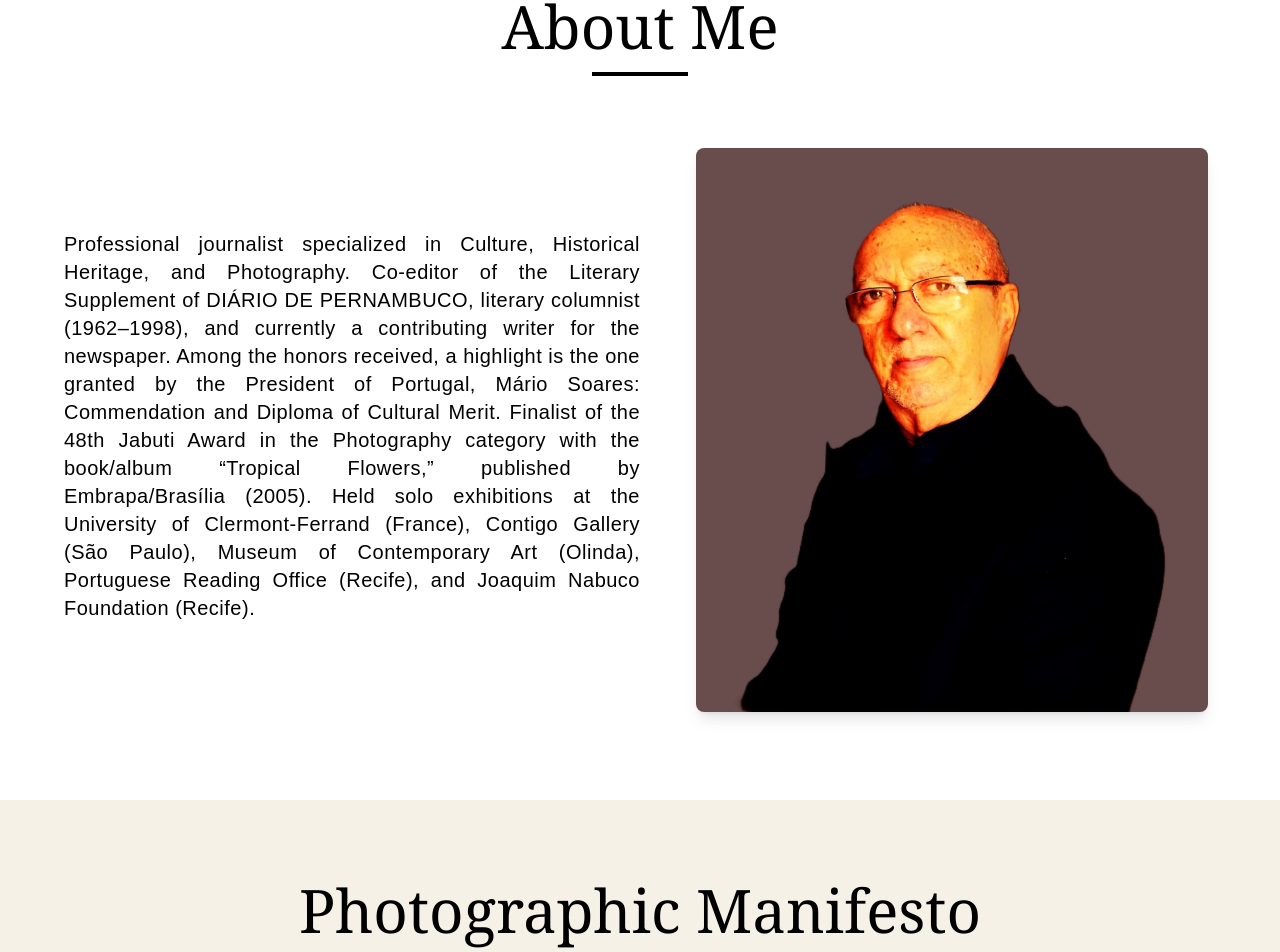
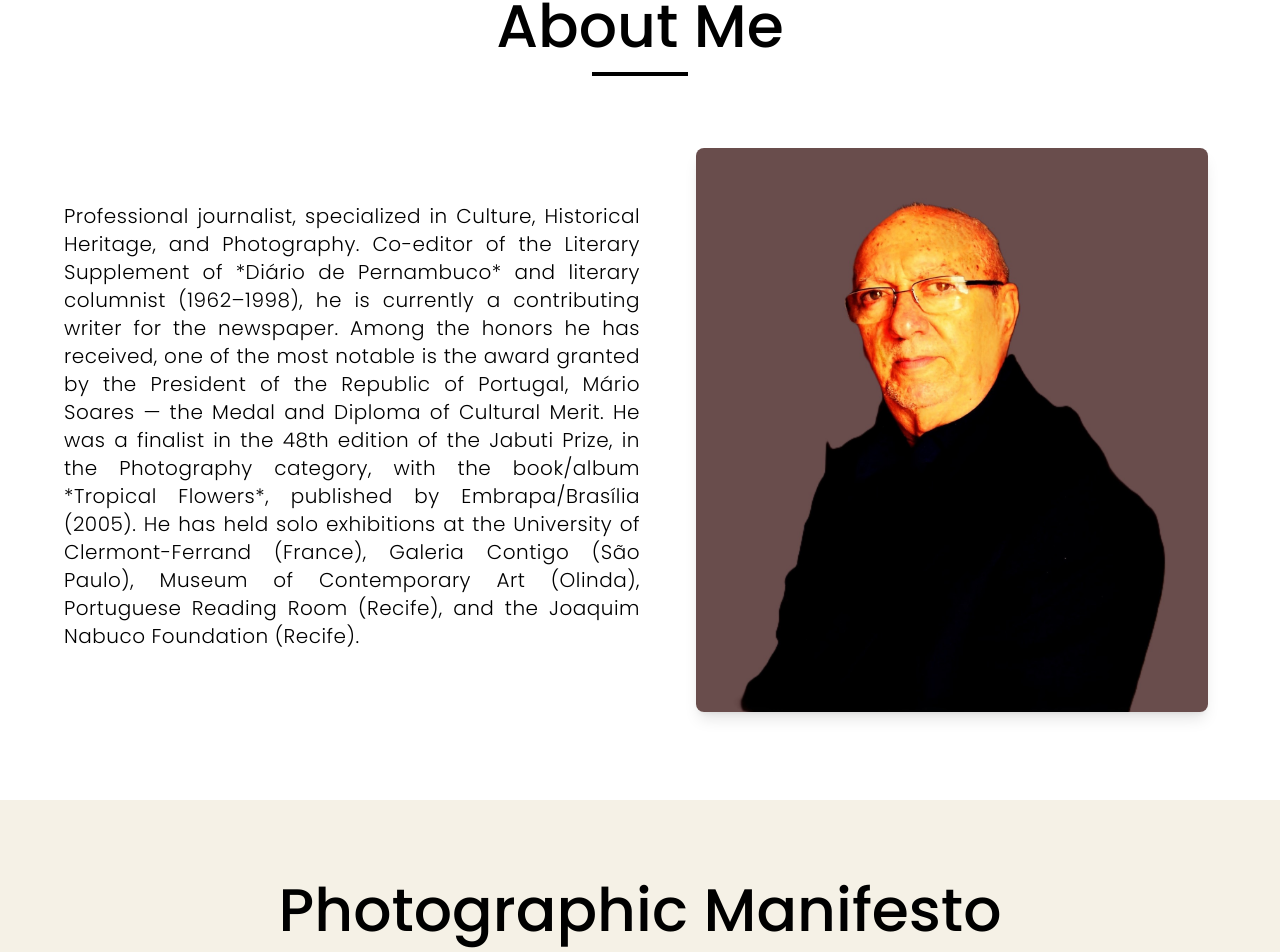
Before and after one commit to DeborahLyra/photographer-landingpage, a React (Vite) app: page / in a window 1280 px wide. Shown: the part 1036-1988 px from the top of the page. Built offline with nearby package versions, Linux system fonts and the light colour scheme; no server answers; the database is empty; a web font is replaced by a local one.

Commit message:
bug fixed

```diff
--- a/index.html
+++ b/index.html
@@ -1,13 +1,21 @@
 <!doctype html>
 <html lang="en">
+
 <head>
   <meta charset="UTF-8" />
   <link rel="icon" type="image/svg+xml" href="./public/imgs/logoMarcus.png" />
   <meta name="viewport" content="width=device-width, initial-scale=1.0" />
+  <link rel="preconnect" href="https://fonts.googleapis.com">
+  <link rel="preconnect" href="https://fonts.gstatic.com" crossorigin>
+  <link
+    href="https://fonts.googleapis.com/css2?family=Poppins:ital,wght@0,100;0,200;0,300;0,400;0,500;0,600;0,700;0,800;0,900;1,100;1,200;1,300;1,400;1,500;1,600;1,700;1,800;1,900&display=swap"
+    rel="stylesheet">
   <title>Marcus Prado</title>
 </head>
+
 <body>
   <div id="root"></div>
   <script type="module" src="/src/main.tsx"></script>
 </body>
+
 </html>
--- a/src/components/AboutMe.tsx
+++ b/src/components/AboutMe.tsx
@@ -16,7 +16,7 @@ export function AboutMe() {
                 transition={{ duration: 1 }}
                 className="text-center mb-16"
             >
-                <h2 className="font-serif text-4xl md:text-6xl mb-4">
+                <h2 className="font-medium text-4xl md:text-6xl mb-4">
                     {t('aboutMe.title')}
                 </h2>
                 <div className="w-24 h-1 bg-black mx-auto"></div>
--- a/src/components/Banner.tsx
+++ b/src/components/Banner.tsx
@@ -11,7 +11,7 @@ export function Banner() {
         <>
             <div className="w-full flex justify-center items-center h-32 md:h-64">
                 <motion.h1
-                    className="font-serif font-medium text-4xl md:text-8xl text-center"
+                    className="font-medium text-4xl md:text-8xl text-center"
                     initial={{ opacity: 0, y: 30 }}
                     animate={{ opacity: 1, y: 0 }}
                     transition={{ duration: 1 }}
--- a/src/components/Contact.tsx
+++ b/src/components/Contact.tsx
@@ -40,7 +40,7 @@ export function Contact() {
                 transition={{ duration: 1 }}
                 className="text-center mb-16"
             >
-                <h2 className="font-serif text-4xl md:text-6xl mb-4">
+                <h2 className="font-medium text-4xl md:text-6xl mb-4">
                     {t('contact.title')}
                 </h2>
                 <div className="w-24 h-1 bg-black mx-auto"></div>
@@ -48,7 +48,7 @@ export function Contact() {
                     initial={{ opacity: 0 }}
                     animate={isInView ? { opacity: 1 } : {}}
                     transition={{ duration: 1, delay: 0.3 }}
-                    className="font-serif mt-8 text-lg md:text-xl max-w-2xl mx-auto"
+                    className="mt-8 text-lg md:text-xl max-w-2xl mx-auto"
                 >
                     {t('contact.subtitle')}
                 </motion.p>
@@ -80,7 +80,7 @@ export function Contact() {
                                     className="mb-6 text-gray-800"
                                     weight="duotone"
                                 />
-                                <p className="font-serif text-lg text-center text-gray-800">
+                                <p className="text-lg text-center text-gray-800">
                                     {item.text}
                                 </p>
                             </motion.a>
--- a/src/components/Footer.tsx
+++ b/src/components/Footer.tsx
@@ -26,10 +26,10 @@ export function Footer() {
             transition={{ duration: 1, delay: 0.3 }}
             className="mb-8 md:mb-0"
           >
-            <h3 className="font-serif text-2xl md:text-3xl mb-4">
+            <h3 className="font-medium text-2xl md:text-3xl mb-4">
               {t('footer.title')}
             </h3>
-            <p className="font-serif text-lg text-gray-700 max-w-md">
+            <p className="text-lg text-gray-700 max-w-md">
               {t('footer.subtitle')}
             </p>
           </motion.div>
@@ -55,7 +55,7 @@ export function Footer() {
                 </motion.a>
               ))}
             </div>
-            <p className="font-serif text-gray-600">
+            <p className="text-gray-600">
               © {new Date().getFullYear()} Marcus Prado. {t('footer.rights')}
             </p>
           </motion.div>
--- a/src/components/Gallery.tsx
+++ b/src/components/Gallery.tsx
@@ -56,11 +56,11 @@ export function Gallery() {
                 transition={{ duration: 1 }}
                 className="text-center mb-16"
             >
-                <h2 className="font-serif text-4xl md:text-6xl mb-4 text-black">
+                <h2 className="font-medium text-4xl md:text-6xl mb-4 text-black">
                     {t('galery.title') || "Galeria"}
                 </h2>
                 <div className="w-24 h-1 bg-black mx-auto"></div>
-                <p className="font-serif mt-8 text-lg">{t('galery.subtitle')}</p>
+                <p className=" mt-8 text-lg">{t('galery.subtitle')}</p>
             </motion.div>
 
             <div className="grid grid-cols-1 md:grid-cols-2  gap-4 p-4">
@@ -79,7 +79,7 @@ export function Gallery() {
                             className="w-full h-48 object-cover rounded"
                             onContextMenu={handleContextMenu}
                         />
-                        <h2 className="text-xl font-bold mt-2">{titles[index]}</h2>
+                        <h2 className="text-xl font-medium mt-2">{titles[index]}</h2>
                     </motion.div>
                 ))}
             </div>
--- a/src/components/VisualManifesto.tsx
+++ b/src/components/VisualManifesto.tsx
@@ -20,7 +20,7 @@ export function ArtisticManifesto() {
         transition={{ duration: 1 }}
         className="text-center mb-16"
       >
-        <h2 className="font-serif text-4xl md:text-6xl mb-4">
+        <h2 className="font-medium text-4xl md:text-6xl mb-4">
           {t('artisticManifesto.title')}
         </h2>
         <div className="w-24 h-1 bg-black mx-auto"></div>
@@ -40,7 +40,7 @@ export function ArtisticManifesto() {
               initial={{ opacity: 0, x: idx % 2 === 0 ? -20 : 20 }}
               animate={isInView ? { opacity: 1, x: 0 } : {}}
               transition={{ duration: 0.8, delay: 0.1 * idx }}
-              className={`font-serif text-lg text-justify md:text-xl mb-6 tracking-wide ${
+              className={`text-lg text-justify md:text-xl mb-6 tracking-wide ${
                 paragraph.startsWith("NA FOTOGRAFIA") ||
                 paragraph.startsWith("INSPIRO-ME") ||
                 paragraph.startsWith("MINHA PAISAGEM") ||
@@ -62,7 +62,7 @@ export function ArtisticManifesto() {
         className="mt-20 text-center"
       >
         <div className="inline-block border-t border-black pt-4">
-          <p className="font-serif italic">
+          <p className="font-medium italic">
             {t('artisticManifesto.signature', { defaultValue: "Marcus Prado" })}
           </p>
         </div>
--- a/src/index.css
+++ b/src/index.css
@@ -16,7 +16,9 @@
 
 * {
   font-size: 1em;
-  font-family: 'Satoshi', sans-serif;
+  font-family: "Poppins", sans-serif;
+  font-weight: 300;
+  font-style: normal;
   transition: all .3s ease-in-out;
   scroll-behavior: smooth;
   box-sizing: border-box;
--- a/src/locales/en/translation.json
+++ b/src/locales/en/translation.json
@@ -4,7 +4,7 @@
   "navbar.proj": "Gallery",
   "navbar.con": "Contact",
   "aboutMe.title": "About Me",
-  "aboutMe.text": "Professional journalist specialized in Culture, Historical Heritage, and Photography.\nCo-editor of the Literary Supplement of DIÁRIO DE PERNAMBUCO, literary columnist (1962–1998), and currently a contributing writer for the newspaper.\nAmong the honors received, a highlight is the one granted by the President of Portugal, Mário Soares: Commendation and Diploma of Cultural Merit.\nFinalist of the 48th Jabuti Award in the Photography category with the book/album “Tropical Flowers,” published by Embrapa/Brasília (2005).\nHeld solo exhibitions at the University of Clermont-Ferrand (France), Contigo Gallery (São Paulo), Museum of Contemporary Art (Olinda), Portuguese Reading Office (Recife), and Joaquim Nabuco Foundation (Recife).",
+  "aboutMe.text": "Professional journalist, specialized in Culture, Historical Heritage, and Photography. Co-editor of the Literary Supplement of *Diário de Pernambuco* and literary columnist (1962–1998), he is currently a contributing writer for the newspaper. Among the honors he has received, one of the most notable is the award granted by the President of the Republic of Portugal, Mário Soares — the Medal and Diploma of Cultural Merit. He was a finalist in the 48th edition of the Jabuti Prize, in the Photography category, with the book/album *Tropical Flowers*, published by Embrapa/Brasília (2005). He has held solo exhibitions at the University of Clermont-Ferrand (France), Galeria Contigo (São Paulo), Museum of Contemporary Art (Olinda), Portuguese Reading Room (Recife), and the Joaquim Nabuco Foundation (Recife).",
 
   "artisticManifesto.title": "Photographic Manifesto",
   "artisticManifesto.text": "IN PHOTOGRAPHY, I desire to maintain the illusory character of the image through fragments, not the representation of reality.\n\nI DRAW INSPIRATION FROM KAFKA, Marcel Proust, Charles Baudelaire, Machado de Assis, Euclides da Cunha (who perhaps never photographed), for whom detail was fundamental. I refer not to the so-called 'morbid details' that permeate certain literary works, but to inspirations of other creative essences and images unseen before me.\n\nMY LANDSCAPE WILL NOT BE A POSTCARD, it will be easily identified by its angles, by my intimate way of looking and seeing, by the tonality of colors, in search of a style uniquely my own.\n\nI SEEK TO GIVE THE PHOTOGRAPHIC ACT the ritualistic importance of a work of art and its subjective possibilities.\n\nI STAND BY MY work philosophy when it comes to exclusivity. In dealings with collectors and Art Galleries, I certify that my photography is unique, there is no copy, it is unrepeatable.",
--- a/src/locales/pt/translation.json
+++ b/src/locales/pt/translation.json
@@ -4,8 +4,7 @@
   "navbar.proj": "Galeria",
   "navbar.con": "Contato",
   "aboutMe.title": "Sobre Mim",
-  "aboutMe.text": "Jornalista profissional, especializado em Cultura, Patrimônio Histórico, Fotografia.\nCoeditor do Suplemento Literário do DIÁRIO DE PERNAMBUCO, colunista literário (1962-1998), atualmente é articulista desse Jornal.\nEntre as honrarias recebidas, destaca a que lhe foi concedida pelo presidente da República de Portugal, Mário Soares. Comenda e Diploma do Mérito Cultural.\nFinalista da 48ª edição do Prêmio Jabuti, gênero Fotografia, com o livro/Álbum “Flores Tropicais”, publicado pela Embrapa/Brasília (2005).\nRealizou exposições individuais na Universidade Clermont-Ferrand, (França), na Galeria Contigo (São Paulo), no Museu de Arte Contemporânea (Olinda), no Gabinete Português de Leitura (Recife), na Fundação Joaquim Nabuco. (Recife).",
-
+  "aboutMe.text": "Jornalista profissional, especializado em Cultura, Patrimônio Histórico, Fotografia. Coeditor do Suplemento Literário do DIÁRIO DE PERNAMBUCO, colunista literário (1962-1998), atualmente é articulista desse Jornal. Entre as honrarias recebidas, destaca-se a que lhe foi concedida pelo presidente da República de Portugal, Mário Soares. Comenda e Diploma do Mérito Cultural. Finalista da 48ª edição do Prêmio Jabuti, gênero Fotografia, com o livro/Álbum “Flores Tropicais”, publicado pela Embrapa/Brasília (2005). Realizou exposições individuais na Universidade Clermont-Ferrand, (França), na Galeria Contigo (São Paulo), no Museu de Arte Contemporânea (Olinda), no Gabinete Português de Leitura (Recife), na Fundação Joaquim Nabuco. (Recife).",
   "artisticManifesto.title": "Manifesto Fotográfico",
   "artisticManifesto.text": "NA FOTOGRAFIA, tenho o desejo de manter o caráter ilusório da imagem a partir de fragmentos, e não a representação da realidade.\n\nINSPIRO-ME EM KAFKA, Marcel Proust, Charles Baudelaire, Machado de Assis, Euclides da Cunha, (eles talvez nunca fotografaram), para os quais o detalhe era fundamental. Refiro-me não aos chamados 'detalhes doentios' que permeiam certas obras literárias, mas aos inspiradores de outras essências criativas e imagens não vistas antes de mim.\n\nMINHA PAISAGEM NÃO SERÁ UM CARTÃO-POSTAL, será identificada facilmente pelas angulações, pelo meu jeito íntimo de olhar e ver, pela tonalidade das cores, em busca de um estilo só meu.\n\nPROCURO DAR AO ATO FOTOGRÁFICO a importância ritualística da obra de arte e suas possibilidades subjetivas.\n\nFAÇO VALER A MINHA filosofia de trabalho quando se tratar de exclusividade. Nos tratos com colecionadores e Galerias de Arte dou o certificado de que a minha fotografia é única, não existe cópia, é irrepetida.",
   "artisticManifesto.signature": "Marcus Prado",
--- a/src/pages/GalleryPage.tsx
+++ b/src/pages/GalleryPage.tsx
@@ -80,11 +80,11 @@ export function GalleryPage() {
                     transition={{ duration: 1 }}
                     className="text-center mb-16"
                 >
-                    <h2 className="font-serif uppercase text-4xl md:text-6xl tracking-wide mb-4">
+                    <h2 className="font-medium uppercase text-4xl md:text-6xl tracking-wide mb-4">
                         {t(`gallery.${photoType}`)}
                     </h2>
                     <div className="w-24 h-1 bg-black mx-auto"></div>
-                    <p className="font-serif mt-8 text-lg">{t('gallery.message')}</p>
+                    <p className="mt-8 text-lg">{t('gallery.message')}</p>
                 </motion.div>
 
 
@@ -107,7 +107,7 @@ export function GalleryPage() {
                                 />
                                 {activeIndex === index && (
                                     <div className="absolute inset-0 bg-black bg-opacity-50 flex items-center justify-center">
-                                        <h2 className="text-white text-xl font-bold">{item.title}</h2>
+                                        <h2 className="text-white text-xl font-medium">{item.title}</h2>
                                         <X
                                             size={24}
                                             color='white'
```
Lines whose indentation alone changed are shown as unchanged.
